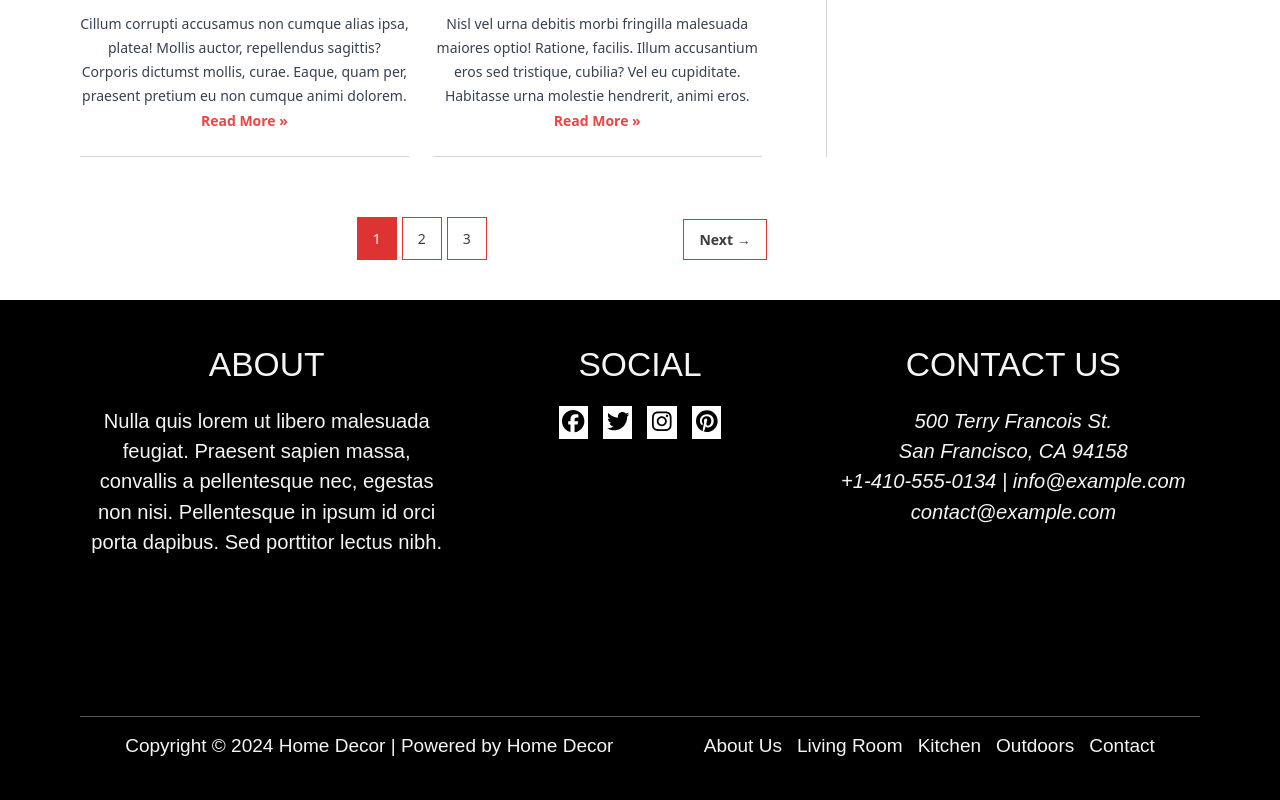
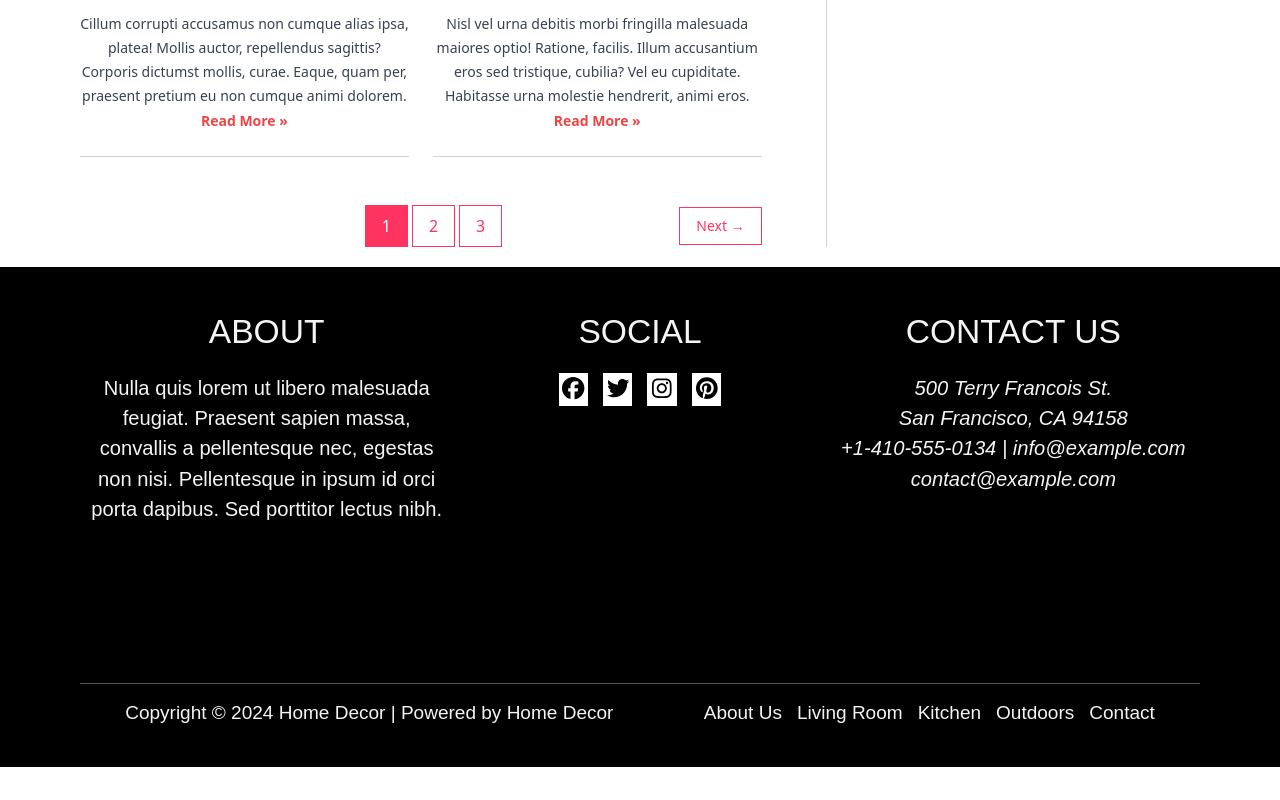
Before and after one commit to Florentak21/react-tp-al, a React (Create React App) app: page / in a window 1280 px wide. Shown: the part 2624-3424 px from the top of the page. After the commit the page ends 3391 px from the top, so only its background shows below. Built offline with nearby package versions, Linux system fonts and the light colour scheme.

Commit message:
Pagination modifiée

```diff
--- a/package.json
+++ b/package.json
@@ -15,6 +15,7 @@
     "@types/react-dom": "^18.3.1",
     "react": "^18.3.1",
     "react-dom": "^18.3.1",
+    "react-router-dom": "^7.0.2",
     "react-scripts": "5.0.1",
     "typescript": "^4.9.5",
     "web-vitals": "^2.1.4"
--- a/src/components/Articles/Articles.tsx
+++ b/src/components/Articles/Articles.tsx
@@ -1,5 +1,6 @@
 import React from "react";
 import ArticlesList from "./ArticlesList";
+import Pagination from "../Pagination/Pagination";
 
 function Articles() {
   const addarticles1 = [
@@ -56,6 +57,10 @@ function Articles() {
     },
   ];
 
+  const handlePageChange = (page: number) => {
+    console.log("Page actuelle :", page);
+  };
+
   return (
     <div className="max-w-3xl space-y-12 gap-5 my-5 pr-16 border-r border-gray-300">
       <div className="w-full border-b border-gray-300">
@@ -77,6 +82,7 @@ function Articles() {
           </div>
         ))}
       </div>
+      <Pagination totalPages={3} onPageChange={handlePageChange} />
     </div>
   );
 }
--- a/src/components/Pagination/Pagination.css
+++ /dev/null
@@ -1,35 +0,0 @@
-.pagination {
-    margin: 60px 60px 40px 80px;
-    display: flex;
-    justify-content: space-between;
-    align-items: center;
-}
-
-.pagination-number{
-    display: flex;
-    gap: 5px;
-}
-
-.page-item {
-    padding: 10px 15px;
-    font-size: 14px;
-    color: rgb(61, 61, 61);
-    border: 1px solid #d33;
-    cursor: pointer;
-    text-align: center;
-}
-
-.page-item:hover {
-    background-color: #d33;
-    color: white;
-}
-
-.page-item.active {
-    background-color: #d33;
-    color: white;
-    border-color: #d33;
-}
-
-.page-item.next {
-    font-weight: bold;
-}
--- a/src/components/Pagination/Pagination.tsx
+++ b/src/components/Pagination/Pagination.tsx
@@ -1,19 +1,63 @@
-import React from "react";
-import "./Pagination.css";
+import React, { useState } from "react";
 
-const Pagination = () => {
-  return(
-  <div className="pagination">
-    <div></div>
-    <div className="pagination-number">
-      <span className="page-item active">1</span>
-      <span className="page-item">2</span>
-      <span className="page-item">3</span>
+interface PaginationProps {
+  totalPages: number;
+  onPageChange: (page: number) => void;
+}
+
+const Pagination: React.FC<PaginationProps> = ({
+  totalPages,
+  onPageChange,
+}) => {
+  const [currentPage, setCurrentPage] = useState(1);
+
+  const handlePageChange = (page: number) => {
+    setCurrentPage(page);
+    onPageChange(page);
+  };
+
+  return (
+    <div className="flex justify-between items-center">
+      <button
+        className={`px-4 py-2 text-sm border border-[#ff335f] ${
+          currentPage === 1
+            ? "invisible"
+            : "hover:bg-[#ff335f] hover:text-white text-[#ff335f]"
+        }`}
+        onClick={() => handlePageChange(currentPage - 1)}
+        disabled={currentPage === 1}
+      >
+        ← Previous
+      </button>
+
+      <div className="flex gap-1">
+        {Array.from({ length: totalPages }, (_, index) => (
+          <span
+            key={index}
+            onClick={() => handlePageChange(index + 1)}
+            className={`cursor-pointer px-4 py-2 border border-[#ff335f] ${
+              currentPage === index + 1
+                ? "bg-[#ff335f] text-white"
+                : "hover:bg-[#ff335f] hover:text-white text-[#ff335f]"
+            }`}
+          >
+            {index + 1}
+          </span>
+        ))}
+      </div>
+
+      <button
+        className={`px-4 py-2 text-sm border border-[#ff335f] ${
+          currentPage === totalPages
+            ? "invisible"
+            : "hover:bg-[#ff335f] hover:text-white text-[#ff335f]"
+        }`}
+        onClick={() => handlePageChange(currentPage + 1)}
+        disabled={currentPage === totalPages}
+      >
+        Next →
+      </button>
     </div>
-    <div className="pagination-next">
-      <span className="page-item next">Next →</span>
-    </div>
-  </div>
   );
 };
 
--- a/src/pages/Home/Home.tsx
+++ b/src/pages/Home/Home.tsx
@@ -2,7 +2,6 @@ import React from "react";
 import Header from "../../components/Header/Header";
 import { NavbarItem } from "../../components/Header/Navbar/Navbar";
 import Articles from "../../components/Articles/Articles";
-import Pagination from "../../components/Pagination/Pagination";
 import Footer from "../../components/Footer/Footer";
 import Tags from "../../components/Tags/Tags";
 import RecentPosts from "../../components/RecentPosts/RecentPosts";
@@ -20,15 +19,15 @@ const navElements: NavbarItem = {
 }
 
 const bgImage: string = 'https://websitedemos.net/blog-02/wp-content/uploads/sites/132/2017/11/hero02-free-img.jpg';
+
 function Home()
 {
    return (
      <div>
-        <Header navElements={navElements} bgImage = {bgImage} />
+       <Header navElements={navElements} bgImage={bgImage} />
        <div className="flex mx-20">
          <div className="section-container w-2/3">
            <Articles />
-                <Pagination />
          </div>
          <div className=" flex flex-col w-1/3 ml-auto bg-white p-2">
            <Search />
```
Also changed, not shown: 1 other file (tests, documents, lock files or other folders). Lines whose indentation alone changed are shown as unchanged.
